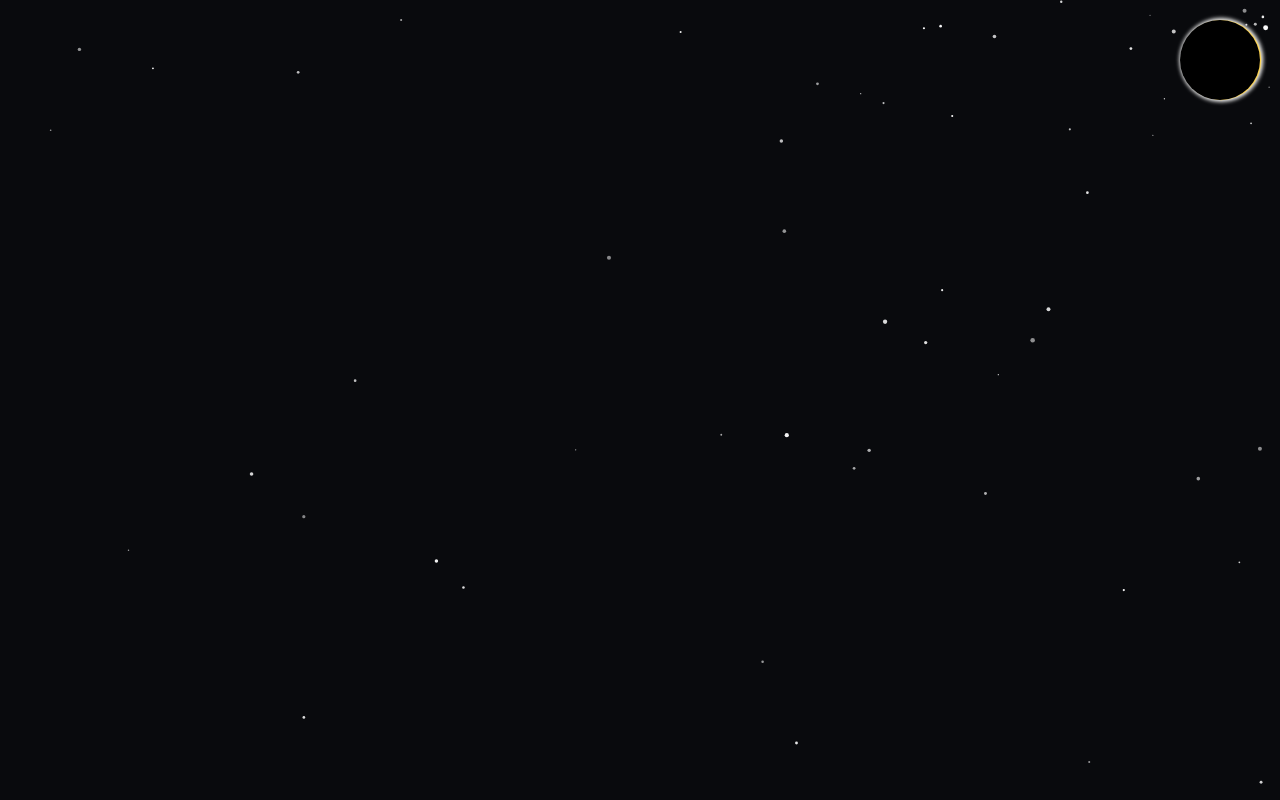
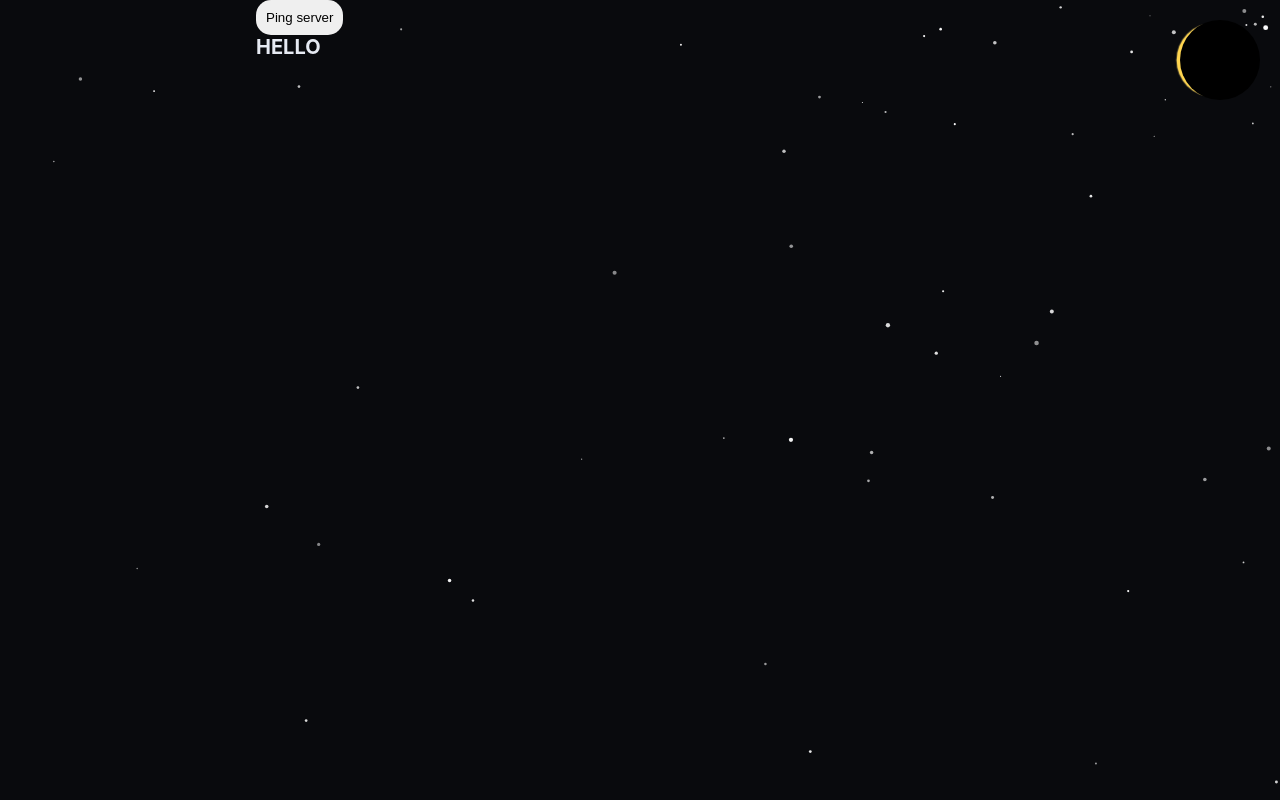
Before and after one commit to MeRKaLyuT/Usethisabilities.pro, a React app in the folder Frontend/: page /profile in a window 1280 px wide. Before the commit this address had no page. Built offline with nearby package versions, Linux system fonts and the light colour scheme.

Commit message:
feat: add ping button(check server)

```diff
--- a/Frontend/src/app/app.jsx
+++ b/Frontend/src/app/app.jsx
@@ -1,8 +1,9 @@
 import React from 'react';
 import {BrowserRouter as Router, Routes, Route} from 'react-router-dom';
-import {Home} from '../pages/homePage/index.js';
 import Header from '../widgets/header/ui/header';
 import {StarfieldBackground} from '../widgets/starfieldBackground/index';
+import {Home} from '../pages/homePage/index.js';
+import { Profile } from '../pages/profilePage/index.js';
 
 
 const App = () => {
@@ -13,6 +14,7 @@ const App = () => {
             <Header />
             <Routes>
                 <Route path="/" element={<Home />} />
+                <Route path="/profile" element={<Profile />} />
             </Routes>
         </Router>
         </>
--- /dev/null
+++ b/Frontend/src/features/ping/api/ping.js
@@ -0,0 +1,6 @@
+import axios from 'axios';
+
+export async function Ping() {
+    const request = await axios.get('http://127.0.0.1:8000/api/ping/');
+    return request.data;
+}
--- /dev/null
+++ b/Frontend/src/features/ping/index.js
@@ -0,0 +1,3 @@
+export {
+    default as Ping,
+} from './ui/ping.jsx';
--- /dev/null
+++ b/Frontend/src/features/ping/ui/ping.jsx
@@ -0,0 +1,36 @@
+import React, {useEffect, useState} from "react";
+import {Ping} from "../api/ping.js";
+import * as styles from './ping.module.css';
+
+
+export default function PingServer() {
+    const [data, setData] = useState(null);
+    const [error, setError] = useState(null);
+
+    useEffect(()=> {
+        const timer = setTimeout(() => {
+            setError(null);
+            setData(null);
+        }, 2000)
+
+        return () => clearTimeout(timer);
+    }, [error, data]);
+
+    const handleClick = async () => {
+        try {
+            const result = await Ping();
+            setData(result);
+        } catch (err) {
+            setError(err.message);
+        }
+    };
+
+    return(
+        <div className={styles.ping}>
+            <button onClick={handleClick} className={styles.btn}>Ping server</button>
+            {error && <p style={{color: "red"}}>{error}</p>}
+            {data && <p style={{color: "#a5ff30"}}>{data}</p>}
+        </div>
+    );
+
+};
--- /dev/null
+++ b/Frontend/src/features/ping/ui/ping.module.css
@@ -0,0 +1,13 @@
+.ping {
+    display: flex;
+    flex-direction: row;
+    align-items: center;
+    gap: 1rem;
+}
+
+.btn {
+    border-radius: 15px;
+    border-color: var(--mainText);
+    border-style: none;
+    padding: 1rem;
+}
--- /dev/null
+++ b/Frontend/src/pages/profilePage/index.js
@@ -0,0 +1,3 @@
+export {
+    default as Profile,
+} from './ui/profile.jsx';
--- /dev/null
+++ b/Frontend/src/pages/profilePage/ui/profile.jsx
@@ -0,0 +1,18 @@
+import React, { useState } from 'react';
+import * as styles from './profile.module.css';
+import {Ping} from '../../../features/ping/index.js';
+
+
+const Profile = () => {
+
+
+
+    return (
+        <div className={styles.profile}>
+            <Ping />
+            <h1>HELLO</h1>
+        </div>
+    );
+};
+
+export default Profile;
--- /dev/null
+++ b/Frontend/src/pages/profilePage/ui/profile.module.css
@@ -0,0 +1,5 @@
+.profile {
+    display: block;
+    margin-left: 20%;
+    color: var(--text);
+}
```
Also changed, not shown: Frontend/src/features/whoisme/index.js (added).
